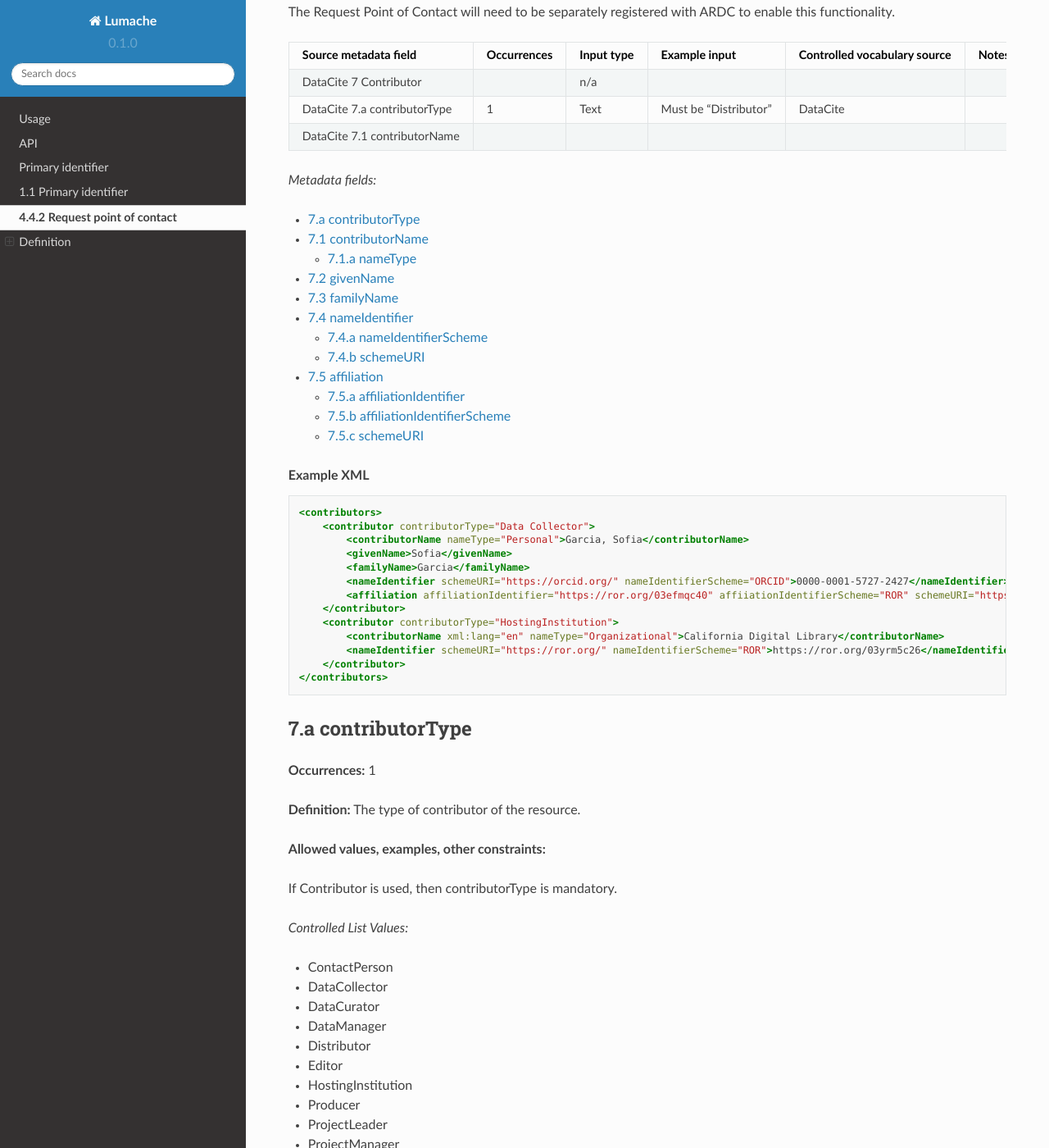
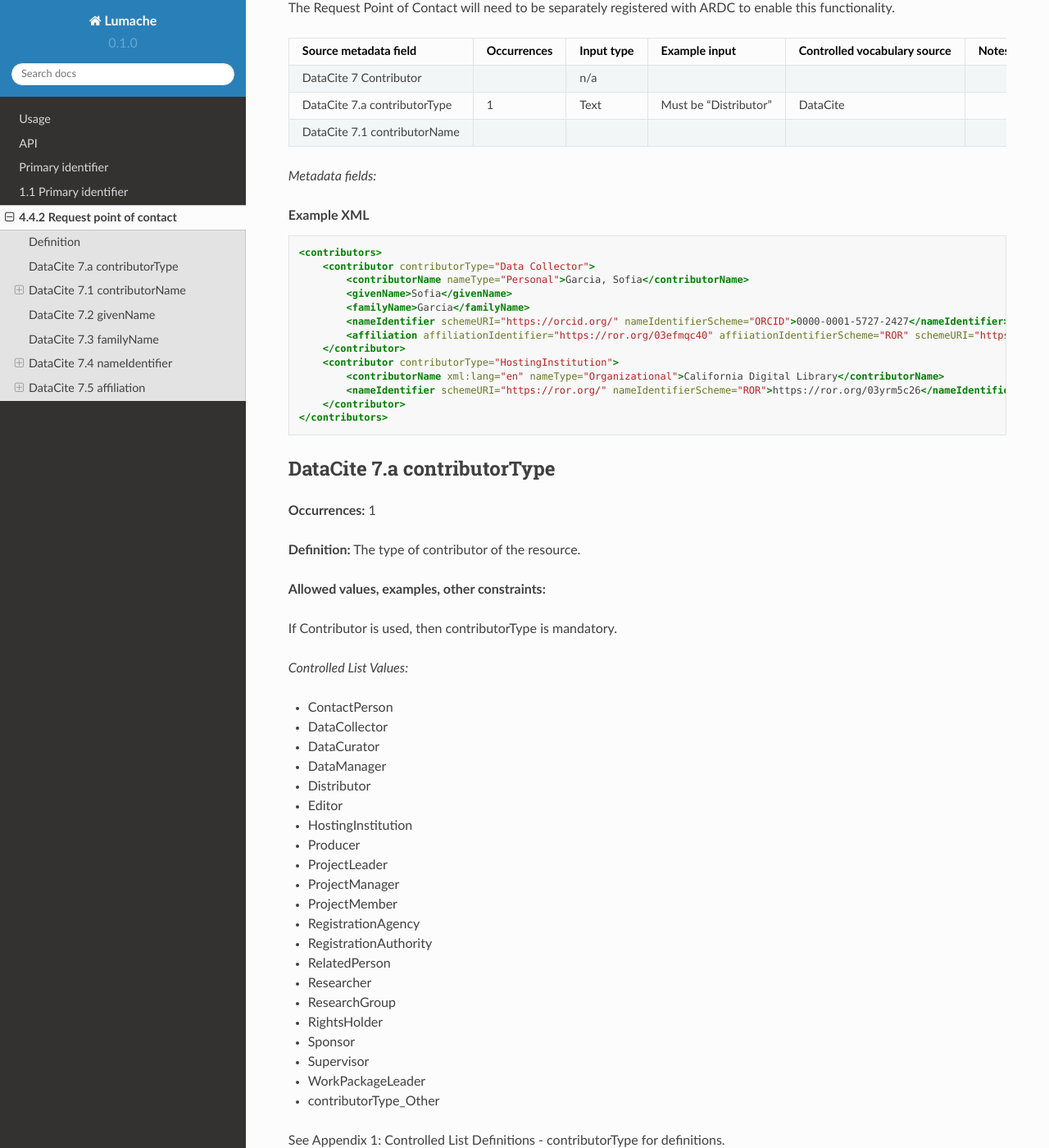
Before and after one commit to mpfl/rtd-tutorial, a Sphinx documentation site: the page built from docs/source/4.4.2-request-point-of-contact.rst, in a window 1280 px wide and 1400 px high, scrolled down 477 px. Shown: the whole window at 82% size. Built offline with Sphinx 7.4.7 and the Read the Docs theme 2.0.0, drawn with Linux system fonts in a browser that asks for light colours; pages that are not in the unit, such as notebooks, are missing from menus; some of the changed text lies outside the part shown.

Commit message:
Explicitly define Datacite fields

```diff
--- a/docs/source/4.4.2-request-point-of-contact.rst
+++ b/docs/source/4.4.2-request-point-of-contact.rst
@@ -10,7 +10,7 @@
 ======== ==========
 
 Definition
-==========
+~~~~~~~~~~
 
 The relevant point of contact for requesting access to the data asset (e.g. the data custodian). The point of contact should be enduring (e.g. role-based) as opposed to a specific individual (e.g. a chief investigator).
 
@@ -54,7 +54,7 @@
 
 .. _7.a:
 
-7.a contributorType
+DataCite 7.a contributorType
 ~~~~~~~~~~~~~~~~~~~
 
 **Occurrences:** 1
@@ -94,8 +94,8 @@
 
 .. _7.1:
 
-7.1 contributorName
-~~~~~~~~~~~~~~~~~~~
+DataCite 7.1 contributorName
+~~~~~~~~~~~~~~~~~~~~~~~~~~~~
 
 **Occurrences:** 1
 
@@ -111,8 +111,8 @@
 
 .. _7.1.a:
 
-7.1.a nameType
-^^^^^^^^^^^^^^^^^^^
+DataCite 7.1.a nameType
+^^^^^^^^^^^^^^^^^^^^^^^
 
 **Occurrences:** 0-1
 
@@ -127,8 +127,8 @@
 
 .. _7.2:
 
-7.2 givenName
-~~~~~~~~~~~~~~~~~~~
+DataCite 7.2 givenName
+~~~~~~~~~~~~~~~~~~~~~~
 
 **Occurrences:** 0-1
 
@@ -140,7 +140,7 @@
 
 .. _7.3:
 
-7.3 familyName
+DataCite 7.3 familyName
 ~~~~~~~~~~~~~~~~~~~
 
 **Occurrences:** 0-1
@@ -154,8 +154,8 @@
 
 .. _7.4:
 
-7.4 nameIdentifier
-~~~~~~~~~~~~~~~~~~~~~~
+DataCite 7.4 nameIdentifier
+~~~~~~~~~~~~~~~~~~~~~~~~~~~
 
 **Occurrences:** 0-n
 
@@ -173,8 +173,8 @@
 
 .. _7.4.a:
 
-7.4.a nameIdentifierScheme
-^^^^^^^^^^^^^^^^^^^^^^^^^^^^^^
+DataCite 7.4.a nameIdentifierScheme
+^^^^^^^^^^^^^^^^^^^^^^^^^^^^^^^^^^^
 
 **Occurrences:** 1
 
@@ -192,8 +192,8 @@
 
 .. _7.4.b:
 
-7.4.b schemeURI
-^^^^^^^^^^^^^^^^^^^
+DataCite 7.4.b schemeURI
+^^^^^^^^^^^^^^^^^^^^^^^^
 
 **Occurrences:** 0-1
 
@@ -210,8 +210,8 @@
 
 .. _7.5:
 
-7.5 affiliation
-~~~~~~~~~~~~~~~~~~~
+DataCite 7.5 affiliation
+~~~~~~~~~~~~~~~~~~~~~~~~
 
 **Occurrences:** 0-n
 
@@ -232,8 +232,8 @@
 
 .. _7.5.a:
 
-7.5.a affiliationIdentifier
-^^^^^^^^^^^^^^^^^^^^^^^^^^^^^
+DataCite 7.5.a affiliationIdentifier
+^^^^^^^^^^^^^^^^^^^^^^^^^^^^^^^^^^
 
 **Occurrences:** 0-1
 
@@ -250,8 +250,8 @@
 
 .. _7.5.b:
 
-7.5.b affiliationIdentifierScheme
-^^^^^^^^^^^^^^^^^^^^^^^^^^^^^^^^^^^
+DataCite 7.5.b affiliationIdentifierScheme
+^^^^^^^^^^^^^^^^^^^^^^^^^^^^^^^^^^^^^^^^^^
 
 **Occurrences:** 1
 
@@ -269,8 +269,8 @@
 
 .. _7.5.c:
 
-7.5.c schemeURI
-^^^^^^^^^^^^^^^^^^^
+DataCite 7.5.c schemeURI
+^^^^^^^^^^^^^^^^^^^^^^^^
 
 **Occurrences:** 0-1
 
```
